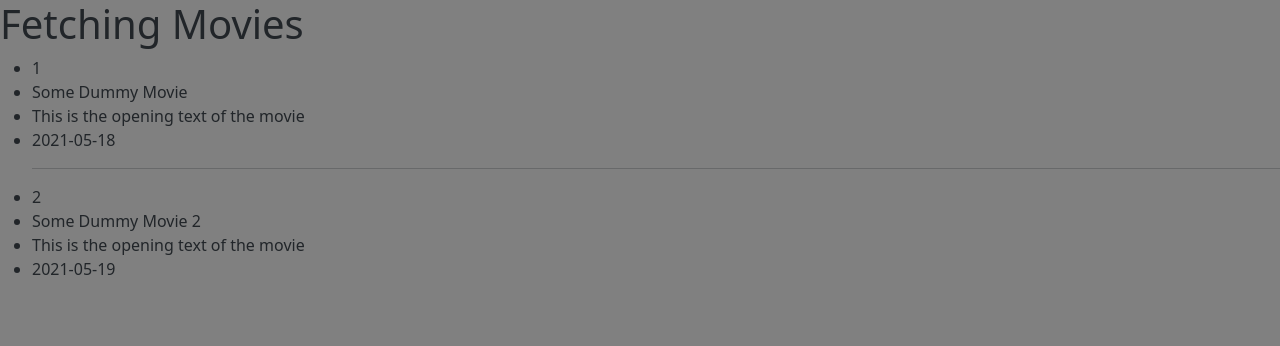
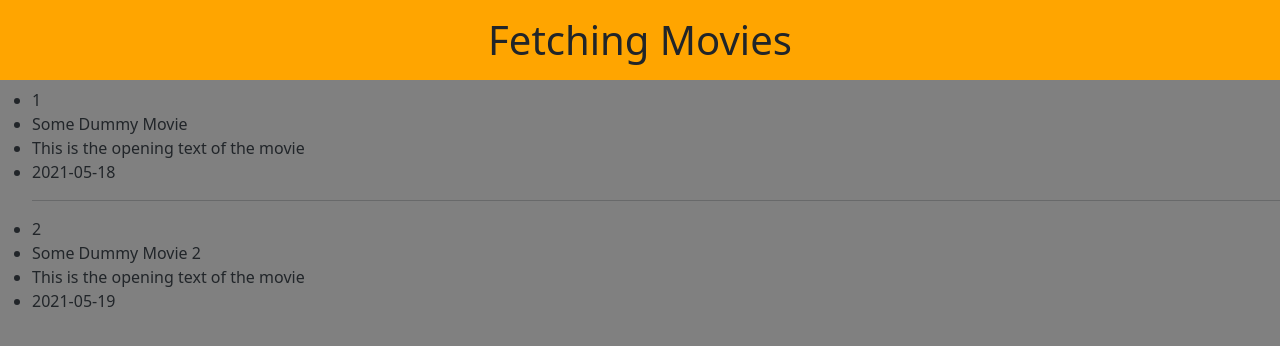
Before and after one commit to CoolShivas/React_Fetch_Movies, a React (Vite) app in the folder fetching_movies/: page / in a window 1280 px wide. Shown: the top 346 px of the page. Built offline with nearby package versions, Linux system fonts and the light colour scheme.

Commit message:
Passing_SingleList_via_Props

```diff
--- a/fetching_movies/src/components/Header/AppName.jsx
+++ b/fetching_movies/src/components/Header/AppName.jsx
@@ -1,8 +1,8 @@
-
+import classes from "./AppName.module.css";
 
 const AppName = () => {
   return (
-    <h1> Fetching Movies </h1>
+    <h1 className={classes.appName_heading}> Fetching Movies </h1>
   )
 }
 
--- /dev/null
+++ b/fetching_movies/src/components/Header/AppName.module.css
@@ -0,0 +1,6 @@
+.appName_heading{
+    background-color: orange;
+    text-align: center;
+    padding: 1rem;
+
+}
--- a/fetching_movies/src/components/Main/MoviesList.jsx
+++ b/fetching_movies/src/components/Main/MoviesList.jsx
@@ -1,17 +1,9 @@
-
+import SingleList from "./SingleList"
 
 const MoviesList = ({dummy}) => {
   return <>
   <ul>
-    <li> {dummy[0].id} </li>
-    <li> {dummy[0].title} </li>
-    <li> {dummy[0].openingText} </li>
-    <li> {dummy[0].releaseDate} </li>
-<hr />
-    <li> {dummy[1].id} </li>
-    <li> {dummy[1].title} </li>
-    <li> {dummy[1].openingText} </li>
-    <li> {dummy[1].releaseDate} </li>
+    <SingleList dummyABC={dummy}></SingleList>
   </ul>
   </>
 }
--- /dev/null
+++ b/fetching_movies/src/components/Main/SingleList.jsx
@@ -0,0 +1,17 @@
+
+
+const SingleList = ({dummyABC}) => {
+  return <>
+  <li> {dummyABC[0].id} </li>
+    <li> {dummyABC[0].title} </li>
+    <li> {dummyABC[0].openingText} </li>
+    <li> {dummyABC[0].releaseDate} </li>
+<hr />
+    <li> {dummyABC[1].id} </li>
+    <li> {dummyABC[1].title} </li>
+    <li> {dummyABC[1].openingText} </li>
+    <li> {dummyABC[1].releaseDate} </li>
+  </>
+}
+
+export default SingleList
```
